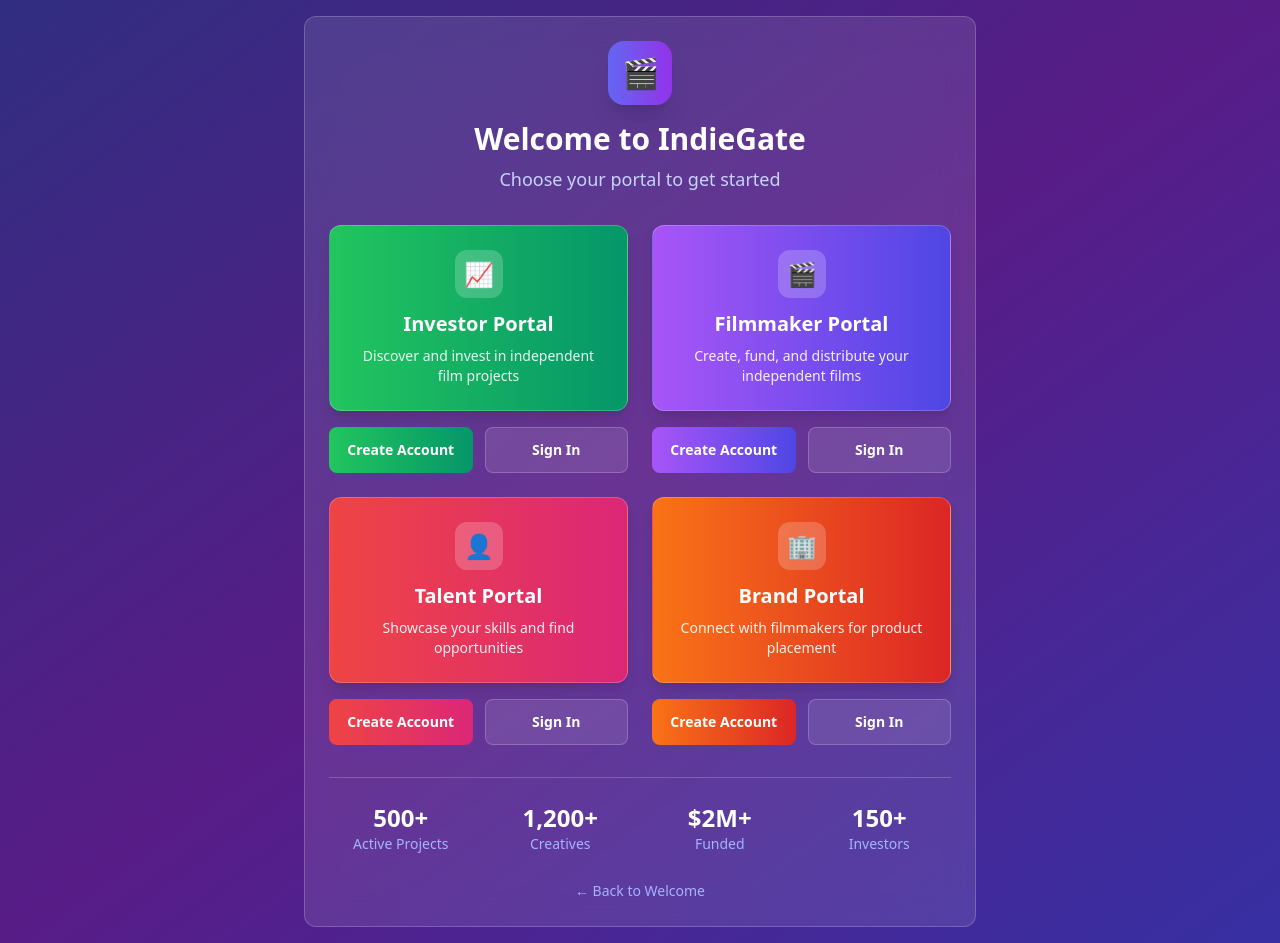
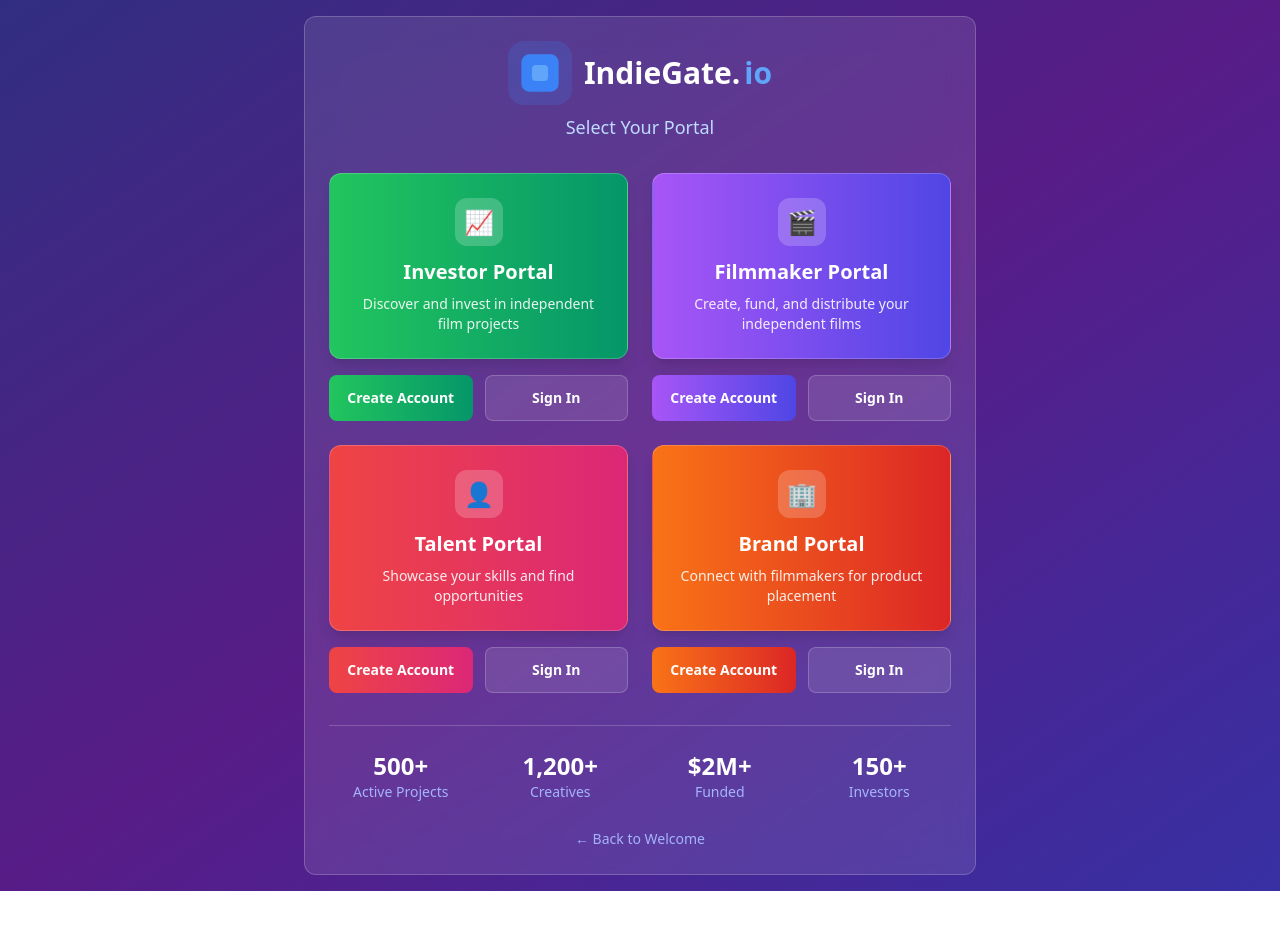
Before and after one commit to BeezyBabyDev/inidegate-v1, a React (Vite) app: page / in a window 1280 px wide. Both pictures are taken after a click on the button "Create Account or Sign In". After the commit the page ends 891 px from the top, so only its background shows below. Built offline with nearby package versions, Linux system fonts and the light colour scheme.

Commit message:
UI: Consistent IndieGate logo and header layout across all portals and selector page

```diff
--- a/src/components/AuthPortalSelection.jsx
+++ b/src/components/AuthPortalSelection.jsx
@@ -4,6 +4,7 @@ import { PORTAL_CONFIGS } from '../config/auth.js'
 import AccountRegistration from './AccountRegistration'
 import AccountLogin from './AccountLogin'
 import { authService } from '../config/auth.js'
+import IndieGateLogo from './IndieGateLogo'
 
 const AuthPortalSelection = ({
   selectedPortal: preSelectedPortal,
@@ -109,11 +110,16 @@ const AuthPortalSelection = ({
       <div className="bg-white/10 backdrop-blur-lg rounded-xl p-6 max-w-2xl w-full border border-white/20">
         {/* Header */}
         <div className="text-center mb-8">
-          <div className="w-16 h-16 bg-gradient-to-r from-indigo-500 to-purple-600 rounded-2xl flex items-center justify-center mx-auto mb-4 shadow-xl">
-            <span className="text-3xl">🎬</span>
+          <div className="flex flex-col items-center justify-center gap-2 mb-2">
+            <div className="flex items-center gap-3">
+              <IndieGateLogo className="w-12 h-12 md:w-16 md:h-16" />
+              <h1 className="text-3xl font-bold text-white flex items-end">
+                <span>IndieGate.</span>
+                <span className="text-blue-400 ml-1">io</span>
+              </h1>
+            </div>
+            <p className="text-lg text-blue-200 font-medium">Select Your Portal</p>
           </div>
-          <h1 className="text-3xl font-bold text-white mb-2">Welcome to IndieGate</h1>
-          <p className="text-indigo-200 text-lg">Choose your portal to get started</p>
           {authMessage && (
             <div className="mt-4 p-3 bg-green-500/20 border border-green-400/30 rounded-lg">
               <p className="text-green-200 text-sm">{authMessage}</p>
--- a/src/components/IndieGateLogo.jsx
+++ b/src/components/IndieGateLogo.jsx
@@ -1,7 +1,14 @@
 import React from 'react'
 
 const IndieGateLogo = ({ className = 'w-12 h-12' }) => (
-  <svg className={className} viewBox="0 0 48 48" fill="none" xmlns="http://www.w3.org/2000/svg">
+  <svg
+    xmlns="http://www.w3.org/2000/svg"
+    className={className}
+    width="48"
+    height="48"
+    viewBox="0 0 48 48"
+    fill="none"
+  >
     <rect width="48" height="48" rx="12" fill="#3B82F6" fillOpacity="0.2" />
     <rect x="10" y="10" width="28" height="28" rx="6" fill="#3B82F6" />
     <rect x="18" y="18" width="12" height="12" rx="3" fill="#60A5FA" />
--- a/src/components/PortalHeader.tsx
+++ b/src/components/PortalHeader.tsx
@@ -16,10 +16,13 @@ const PortalHeader: React.FC<PortalHeaderProps> = ({
 }) => (
   <header className="bg-gradient-to-r from-blue-900 via-purple-900 to-indigo-900 bg-opacity-80 backdrop-blur-lg px-6 py-4 shadow-lg">
     <div className="max-w-7xl mx-auto flex items-center justify-between">
-      <div className="flex items-center space-x-3">
-        <IndieGateLogo className="w-10 h-10 md:w-14 md:h-14" />
-        <div className="text-white">
-          <h1 className="text-2xl md:text-3xl font-bold leading-tight">{title}</h1>
+      <div className="flex items-center gap-3 md:gap-4">
+        <IndieGateLogo className="w-12 h-12 md:w-16 md:h-16" />
+        <div className="flex flex-col justify-center">
+          <h1 className="text-2xl md:text-3xl font-bold leading-tight flex items-end">
+            <span>IndieGate.</span>
+            <span className="text-blue-400 ml-1">io</span>
+          </h1>
           {subtitle && (
             <p className="text-base md:text-lg text-blue-200 leading-tight mt-1">{subtitle}</p>
           )}
```
